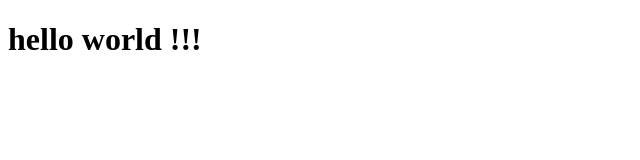
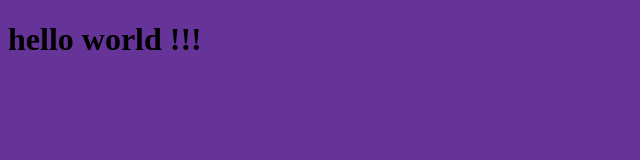
Before and after one commit to Abilash-7/CSS-color-palette---JS, a plain HTML site: page demo.html in a window 1280 px wide. Shown: the whole page, without its empty margins (0-640 px from the left). Drawn offline with Linux system fonts and the light colour scheme.

Commit message:
change bg color

```diff
--- a/demo.html
+++ b/demo.html
@@ -5,7 +5,7 @@
     <meta name="viewport" content="width=device-width, initial-scale=1.0">
     <title>Demo</title>
 </head>
-<body>
+<body style="background: rebeccapurple;">
     <h1>hello world !!! </h1>
 </body>
 </html>
```
